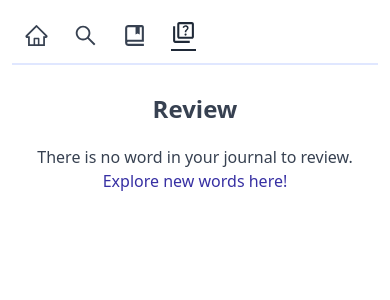
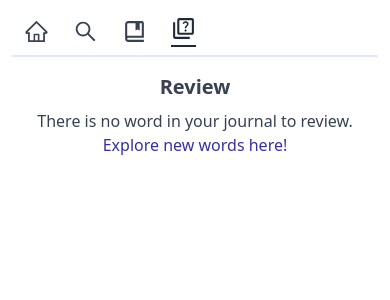
Before and after one commit to TiffanyChan614/Vocabulary-Builder, a React (Create React App) app in the folder vocabularybuilder/: page /review in a window 390 px wide. Shown: the top 300 px of the page. Built offline with nearby package versions, Linux system fonts and the light colour scheme.

Commit message:
Adjust styling

```diff
--- a/vocabularybuilder/src/components/Features/Word/WordHeader.js
+++ b/vocabularybuilder/src/components/Features/Word/WordHeader.js
@@ -54,15 +54,12 @@ const WordHeader = ({ wordData, page, speak, currentShowDetails }) => {
   }
 
   return (
-    <div className='word--header flex justify-between'>
-      <div className='flex gap-1 flex-col sm:flex-row'>
-        <div>
+    <div className='word--header flex justify-between gap-2'>
+      <div className='flex gap-2 flex-row flex-wrap items-center'>
+        <div className='flex flex-row gap-1 items-center'>
           <h2 className='text-lg md:text-xl font-bold text-indigo-800'>
             {word}
           </h2>
-        </div>
-
-        <div className='flex flex-col sm:flex-row gap-2 sm:items-center sm:gap-5'>
           {pronunciation && (
             <div className='flex gap-2'>
               <h3 className='text-md md:text-lg'>{`[${pronunciation}]`}</h3>
@@ -74,15 +71,17 @@ const WordHeader = ({ wordData, page, speak, currentShowDetails }) => {
               </button>
             </div>
           )}
-          {partOfSpeech && (
-            <h4 className='font-semibold text-md sm:ml-3'>
-              {partOfSpeech[0].toUpperCase() + partOfSpeech.slice(1)}
-            </h4>
-          )}
-          {points !== null && (
-            <div className='text-blue-400'>{points + ' points'}</div>
-          )}
         </div>
+        {partOfSpeech && (
+          <h4 className='font-semibold text-sm md:text-md md:ml-5'>
+            {partOfSpeech[0].toUpperCase() + partOfSpeech.slice(1)}
+          </h4>
+        )}
+        {points !== null && (
+          <div className='text-blue-400 md:ml-5'>
+            {points + (points === 1 ? ' point' : ' points')}
+          </div>
+        )}
       </div>
 
       <div className='flex gap-3 items-start'>
--- a/vocabularybuilder/src/components/UI/Header.js
+++ b/vocabularybuilder/src/components/UI/Header.js
@@ -51,7 +51,7 @@ const Header = () => {
   return (
     <div className='header-wrapper px-3 py-2'>
       <header>
-        <nav className='flex flex-row items-center px-3 py-3 border-b-2 border-indigo-100 gap-6 font-medium text-gray-700'>
+        <nav className='flex flex-row items-center px-3 py-2 sm:py-3 border-b-2 border-indigo-100 gap-6 font-medium text-gray-700'>
           {navigationItems.map((item) => (
             <NavLink
               key={item.link}
--- a/vocabularybuilder/src/components/UI/Layout.js
+++ b/vocabularybuilder/src/components/UI/Layout.js
@@ -6,7 +6,7 @@ const Layout = () => {
   return (
     <div className='site-wrapper flex flex-col w-screen h-screen'>
       <Header />
-      <main className='flex flex-column text-gray-700 text-left px-6 py-5 self-center w-screen justify-center'>
+      <main className='flex flex-column text-gray-700 text-left px-6 md:px-20 py-2 sm:py-5 self-center w-full justify-center'>
         <Outlet />
       </main>
     </div>
--- a/vocabularybuilder/src/pages/Home.js
+++ b/vocabularybuilder/src/pages/Home.js
@@ -12,7 +12,7 @@ const Home = () => {
   const [word, setWord] = useState(null)
   const dispatch = useDispatch()
   const divClassName =
-    'border-2 rounded-xl border-indigo-100 py-5 px-6 w-full mx-auto text-center md:px-10'
+    'max-w-screen-md border-2 rounded-xl border-indigo-100 py-5 px-6 w-full mx-auto text-center md:px-10'
 
   const fetchRandomWord = async () => {
     let word = await getRandomWord()
@@ -52,14 +52,14 @@ const Home = () => {
   console.log('word', word)
 
   return (
-    <div className='flex flex-col gap-3 w-full items-center max-w-screen-md'>
-      <h1 className='text-3xl font-bold md:text-4xl text-center'>
+    <div className='flex flex-col gap-2 md:gap-3 w-full items-center'>
+      <h1 className='text-2xl font-bold md:text-4xl text-center'>
         Vocabulary Builder
       </h1>
       <p className='text-lg font-bold md:text-xl text-center'>
         Welcome to Vocabulary Builder!
       </p>
-      <div className={`home--word-of-the-day ${divClassName} mt-3`}>
+      <div className={`home--word-of-the-day ${divClassName} mt-2 md:mt-3`}>
         <h3 className='text-lg font-bold'>Word of the day</h3>
         <p className='text-xl font-bold text-indigo-800 my-4'>{word}</p>
         <Link
--- a/vocabularybuilder/src/pages/Journal.js
+++ b/vocabularybuilder/src/pages/Journal.js
@@ -139,7 +139,7 @@ const Journal = () => {
 
   return (
     <>
-      <div className='journal flex flex-col gap-4'>
+      <div className='journal flex flex-col gap-4 w-full'>
         <div className='journal--search'>
           <SearchField
             searchValue={searchValue}
--- a/vocabularybuilder/src/pages/Review/Review.js
+++ b/vocabularybuilder/src/pages/Review/Review.js
@@ -21,12 +21,12 @@ const Review = () => {
   })()
 
   return (
-    <div className='sm:w-2/3 w-full max-w-lg'>
+    <div className='w-full flex flex-col items-center'>
       {isReviewPage && (
-        <div className='flex flex-col gap-5'>
-          <h1 className='text-2xl font-bold text-center'>Review</h1>
+        <div className='flex flex-col gap-2 md:gap-5 w-full max-w-screen-md'>
+          <h1 className='text-xl md:text-2xl font-bold text-center'>Review</h1>
           {isJournalEmpty ? (
-            <div className='text-center'>
+            <div className='text-center w-full'>
               There is no word in your journal to review.{' '}
               <Link
                 className='text-indigo-800 hover:underline'
@@ -40,7 +40,7 @@ const Review = () => {
             </div>
           ) : (
             <Link to='flashcards'>
-              <div className='font-semibold hover:bg-indigo-100 hover:text-indigo-800 text-lg border-2 rounded-xl border-indigo-100 flex items-center justify-center p-6'>
+              <div className='w-full font-semibold hover:bg-indigo-100 hover:text-indigo-800 text-lg border-2 rounded-xl border-indigo-100 flex items-center justify-center p-6'>
                 Flashcards
               </div>
             </Link>
--- a/vocabularybuilder/src/pages/Search/Search.js
+++ b/vocabularybuilder/src/pages/Search/Search.js
@@ -43,7 +43,7 @@ const Search = () => {
 
   return (
     <>
-      <div className='flex flex-col gap-5 w-full max-w-screen-md'>
+      <div className='flex flex-col gap-5 w-full'>
         <SearchField
           searchValue={searchValue}
           clearSearchValue={clearSearchValue}
```
